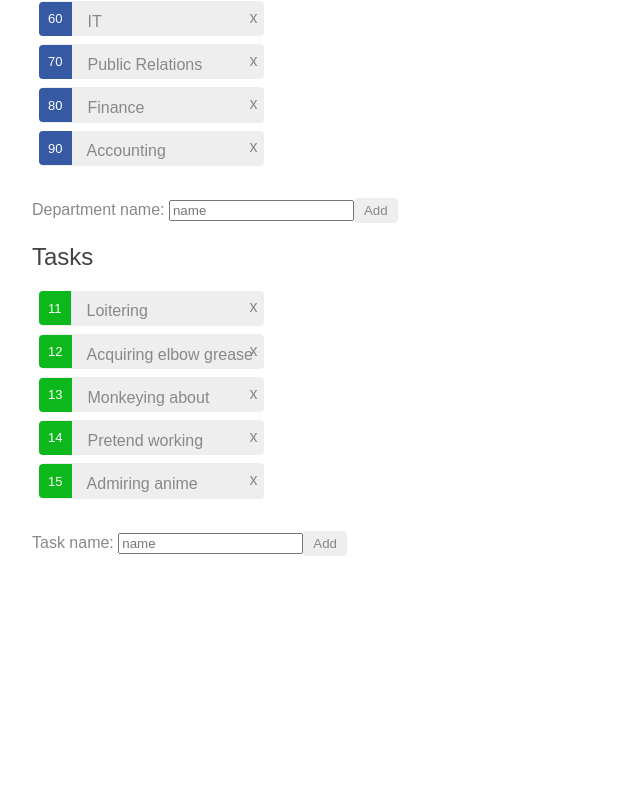
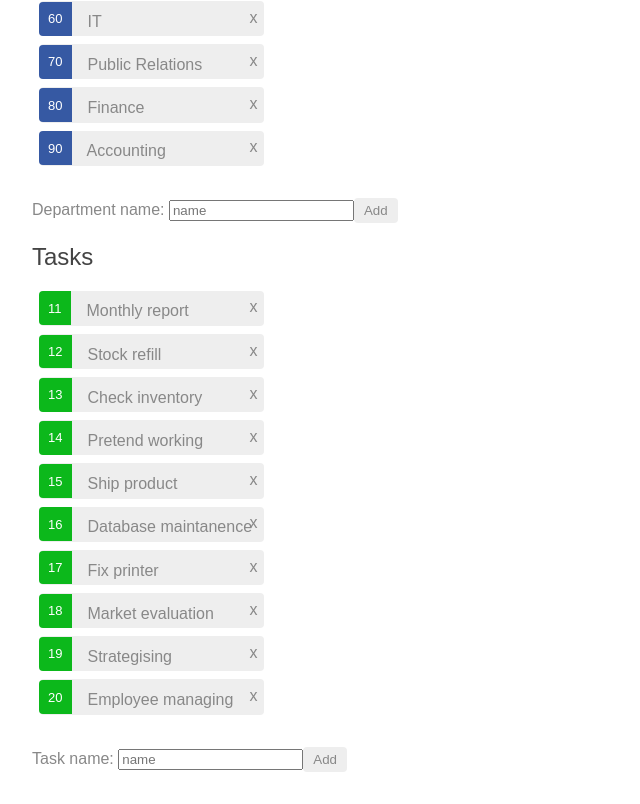
Before and after one commit to TheLostOne-dot/Web2, an Angular app in the folder Web2-Project/: page / in a window 1280 px wide. Shown: the part 624-1428 px from the top of the page, without its empty margins (0-640 px from the left). Before the commit the page ends 1212 px from the top, so only its background shows below. Built offline with nearby package versions, Linux system fonts and the light colour scheme.

Commit message:
edited the silly tasks out

```diff
--- a/Web2-Project/src/app/mock-tasks.ts
+++ b/Web2-Project/src/app/mock-tasks.ts
@@ -1,9 +1,14 @@
 import { Task } from './task';
 
 export const Tasks: Task[] = [
-    { id:11, name: 'Loitering'},
-    { id:12, name: 'Acquiring elbow grease'},
-    { id:13, name: 'Monkeying about'},
+    { id:11, name: 'Monthly report'},
+    { id:12, name: 'Stock refill'},
+    { id:13, name: 'Check inventory'},
     { id:14, name: 'Pretend working'},
-    { id:15, name: 'Admiring anime'}
+    { id:15, name: 'Ship product'},
+    { id:16, name: 'Database maintanence'},
+    { id:17, name: 'Fix printer'},
+    { id:18, name: 'Market evaluation'},
+    { id:19, name: 'Strategising'},
+    { id:20, name: 'Employee managing'}
 ]
--- a/Web2-Project/src/app/tasks.service.ts
+++ b/Web2-Project/src/app/tasks.service.ts
@@ -2,6 +2,8 @@ import { Injectable } from '@angular/core';
 import { Observable, of } from 'rxjs';
 import { Task } from './task';
 import { Tasks } from './mock-tasks';
+import { MAX_LENGTH_VALIDATOR } from '@angular/forms/src/directives/validators';
+import { identifierModuleUrl } from '@angular/compiler';
 
 @Injectable({
   providedIn: 'root'
--- a/Web2-Project/src/app/tasks/tasks.component.ts
+++ b/Web2-Project/src/app/tasks/tasks.component.ts
@@ -12,8 +12,7 @@ export class TasksComponent implements OnInit {
   tasks: Task[];
   selectedTask: Task;
   name="";
-  id=15;
-
+  id=20;
   constructor(private taskService: TasksService) { }
 
   getTasks(): void {
```
